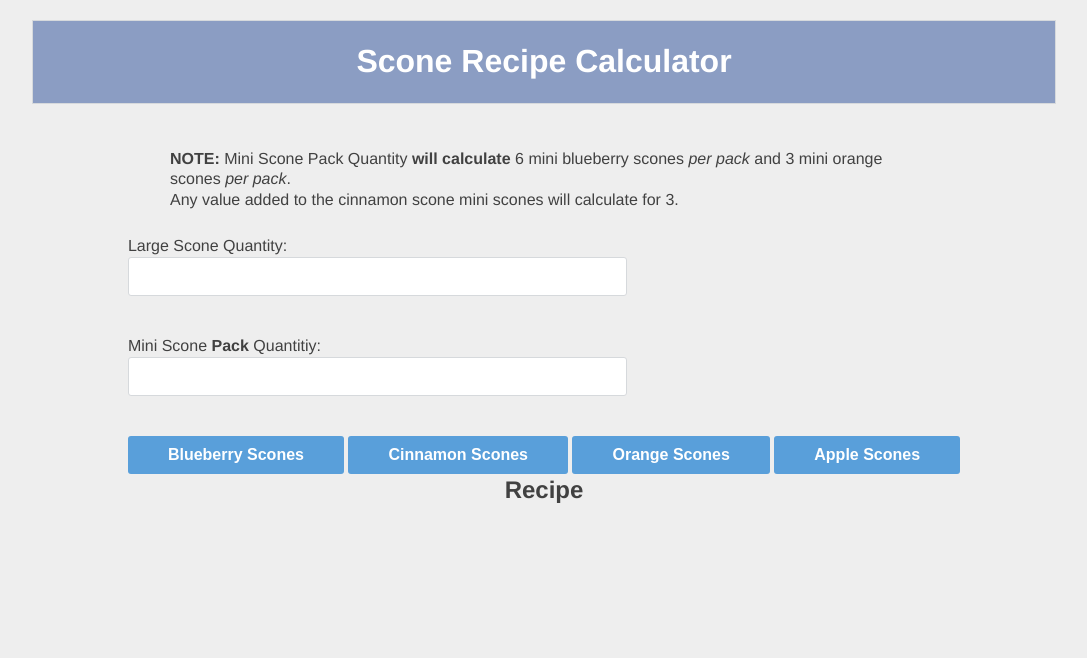
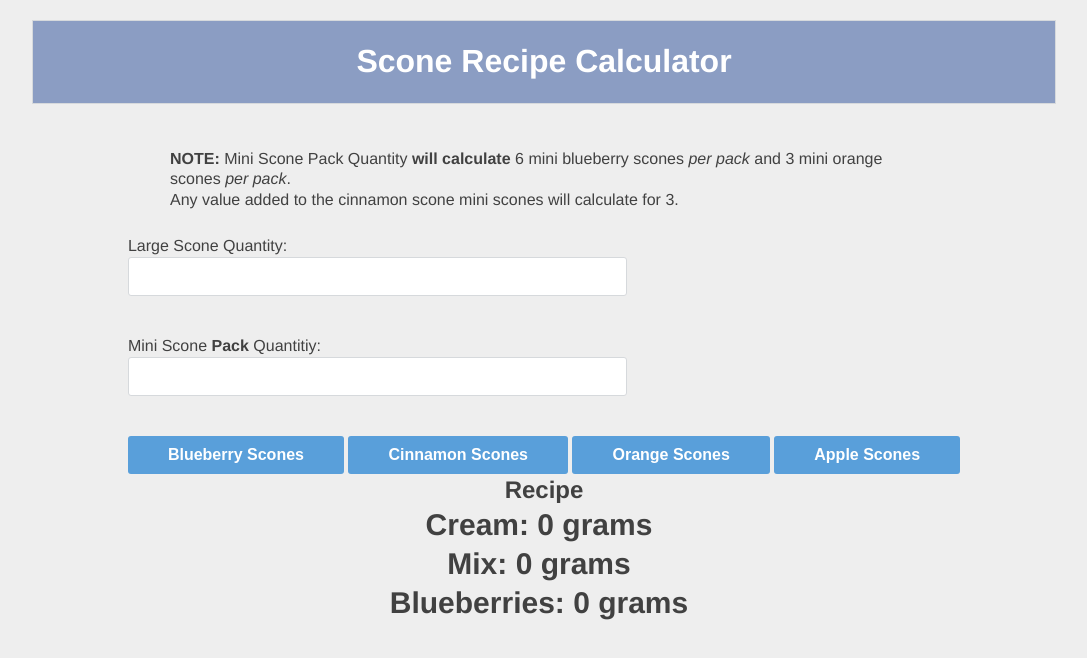
Before and after one commit to LaCollins/sconeCalculator, a plain HTML site: page index.html in a window 1280 px wide. Both pictures are taken after a click on the button "Blueberry Scones". Shown: the whole page, without its empty margins (96-1183 px from the left). Drawn offline with Linux system fonts and the light colour scheme.

Commit message:
added more js

```diff
--- a/code.js
+++ b/code.js
@@ -7,15 +7,39 @@ const or = 'Orange Zest: ';
 const ap = 'Apple Filling: ';
 
 let largeSconeQuantity;
+let smallSconeQuantity;
 
-let heavyCreaLS;
+let heavyCreamLS;
 let heavyCreamSS;
 let mixLS;
 let mixSS;
 let additiveLS;
 let additiveSS;
 
-function recipe() {
+let totalCream;
+let totalMix;
+let totalAdd;
+
+function recipe(sconeType) {
     largeSconeQuantity =  document.getElementById('largeScone').value;
-    console.log(largeSconeQuantity);
+    smallSconeQuantity = document.getElementById('smallScone').value;
+
+    heavyCreamLS = [37];
+    heavyCreamSS = [60];
+    mixLS = [53];
+    mixSS = [85];
+    additiveLS = [22];
+    additiveSS = [35];
+
+    if (sconeType === 'blueberry') {
+
+    totalCream = ((largeSconeQuantity * heavyCreamLS[0]) + (smallSconeQuantity * heavyCreamSS[0]));
+    document.getElementById('cream').innerHTML = cream + totalCream + g;
+
+    totalMix = ((largeSconeQuantity * mixLS[0]) + (smallSconeQuantity * mixSS[0]));
+    document.getElementById('mix').innerHTML = mix + totalMix + g;
+
+    totalAdd = ((largeSconeQuantity * additiveLS[0]) + (smallSconeQuantity * additiveSS[0]));
+    document.getElementById('ingredient').innerHTML = blue + totalAdd + g;
+    }
 }
--- a/index.html
+++ b/index.html
@@ -25,7 +25,7 @@
         </div>
 
         <div class='form row'>
-                <input class='button' type='button' onClick='recipe()' Value='Blueberry Scones' />
+                <input class='button' type='button' onClick='recipe("blueberry")' Value='Blueberry Scones' />
                 <input class='button' type='button' onClick='Cinnamon()' Value='Cinnamon Scones' />
                 <input class='button' type='button' onClick='Orange()' Value='Orange Scones' />
                 <input class='button' type='button' onClick='Apple()' Value='Apple Scones' />
```
